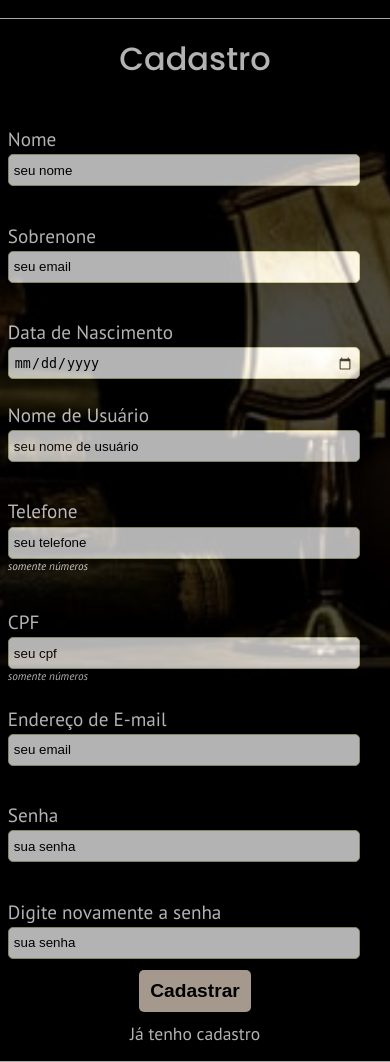
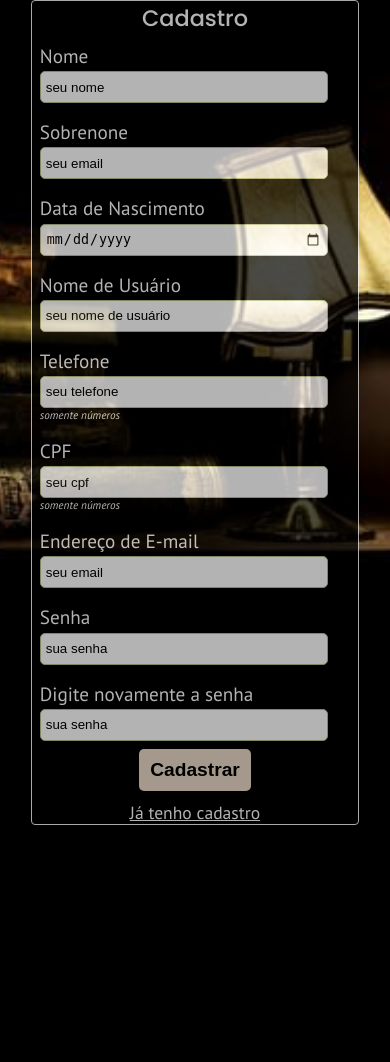
Before and after one commit to Dev-magno/tela-de-cadastro-PI, a PHP site: page /cadastro.html in a window 390 px wide. After the commit the page ends 825 px from the top, so only its background shows below. Run offline with PHP 8.4, Linux system fonts and the light colour scheme.

Commit message:
media query da tela

```diff
--- a/cadastro.html
+++ b/cadastro.html
@@ -17,17 +17,17 @@
                         <div class="dados-pessoais">
                             <div class="div-itens">
                                 <label for="">Nome</label>
-                                <input type="text" name="nome" id="none" placeholder="seu nome" required>
+                                <input type="text" name="nome" id="none" placeholder="seu nome" required aria-required="true">
                             </div>
 
                             <div class="div-itens">
                                 <label for="">Sobrenone</label>
-                                <input type="email" name="email" id="email" placeholder="seu email" required>
+                                <input type="email" name="email" id="email" placeholder="seu email" required aria-required="true">
                             </div>
 
                             <div class="div-itens">
                                 <label for="">Data de Nascimento</label>
-                                <input type="date" name="data" id="data" placeholder="sua data de Nascimento" required>
+                                <input type="date" name="data" id="data" placeholder="sua data de Nascimento" required aria-required="true">
                             </div>
 
                         </div>
@@ -36,34 +36,34 @@
 
                             <div class="div-itens">
                                 <label for="">Nome de Usuário</label>
-                                <input type="text" name="usuario" id="usuario" placeholder="seu nome de usuário" required>
+                                <input type="text" name="usuario" id="usuario" placeholder="seu nome de usuário" required aria-required="true">
                             </div>
 
                             <div class="div-itens">
                                 <label for="">Telefone</label>
-                                <input type="tel" name="tel" id="tel" placeholder="seu telefone" required maxlength="11"><span id="span-cadastro"><i>somente números</i></span>
+                                <input type="tel" name="tel" id="tel" placeholder="seu telefone" required maxlength="11" aria-required="true"><span id="span-cadastro"><i>somente números</i></span>
                             </div>
 
                             <div class="div-itens">
                                 <label for="">CPF</label>
-                                <input type="text" name="cpf" id="cpf" placeholder="seu cpf" required maxlength="11"> <span id="span-cadastro"><i>somente números</i></span>
+                                <input type="text" name="cpf" id="cpf" placeholder="seu cpf" required maxlength="11" aria-required="true"> <span id="span-cadastro"><i>somente números</i></span>
                             </div>
                         </div>
 
                         <div class="dados-pessoais">
                             <div class="div-itens">
                                 <label for="">Endereço de E-mail</label>
-                                <input type="email" name="email" id="email" placeholder="seu email" required>
+                                <input type="email" name="email" id="email" placeholder="seu email" required aria-required="true">
                             </div>
 
                             <div class="div-itens">
                                 <label for="">Senha</label>
-                                <input type="password" name="senha" id="senha" placeholder="sua senha" required minlength="8" maxlength="15">
+                                <input type="password" name="senha" id="senha" placeholder="sua senha" required minlength="8" maxlength="15" aria-required="true">
                             </div>
 
                             <div class="div-itens">
                                 <label for="">Digite novamente a senha</label>
-                                <input type="password" name="senha" id="senha" placeholder="sua senha" required minlength="8" maxlength="15">
+                                <input type="password" name="senha" id="senha" placeholder="sua senha" required minlength="8" maxlength="15" aria-required="true">
                             </div>
                         </div>
                     </div>
--- a/style.css
+++ b/style.css
@@ -37,7 +37,6 @@ body {
 
 .section-cadastro {
     display: flex;
-    flex-direction: row;
     justify-content: center;
     align-items: center;
     width: 100vw;
@@ -124,7 +123,6 @@ body {
 }
 
 #cadastro-link a {
-    text-decoration: none;
     color: var(--branco);
     font-size: 1.1rem;
 }
@@ -138,30 +136,40 @@ body {
         background-position: center;
     }
 
-    .section-cadastro {
-        height: 1000px;
-        width: 100%;
+    .section-cadastro{
+        height: auto;
     }
-
     .div-form {
         display: flex;
         flex-direction: column;
         border: 1px solid var(--corquatro);
         border-radius: 4px;
         opacity: 0.7;
-        margin-top: 5rem;
+        padding: 0px;
     }
 
+    .div-form h1 {
+        font-size: 1.4rem;
+        margin: 0px;
+
+    }
     .dados-pessoais {
         display: flex;
         flex-direction: column;
         align-items: center;
-        margin: 0px;
+        gap: 0;
+    }
+
+
+    .div-itens {
+        display: flex;
+        flex-direction: column;
+        padding: 0.5rem;
     }
 
     .div-itens input {
         border: 0.1px solid var(--cor-primaria);
-        width: 22rem;
+        width: 18rem;
         border-radius: 5px;
     }
 
```
